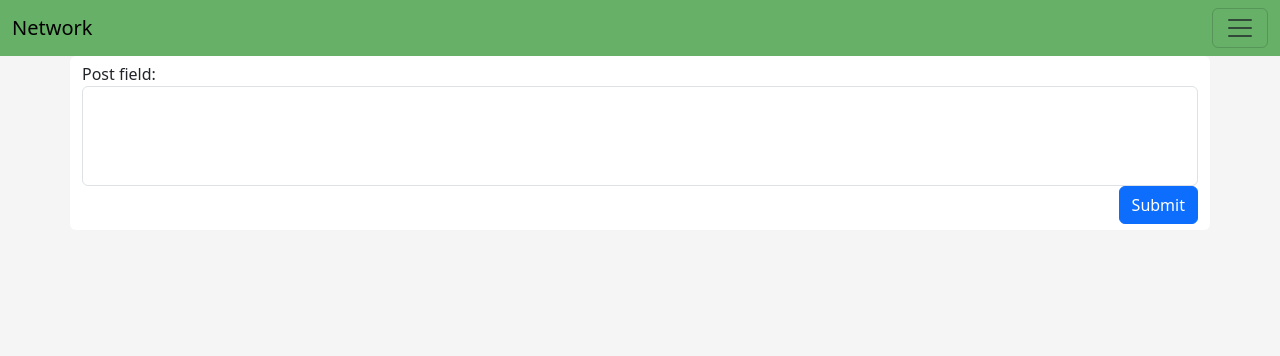
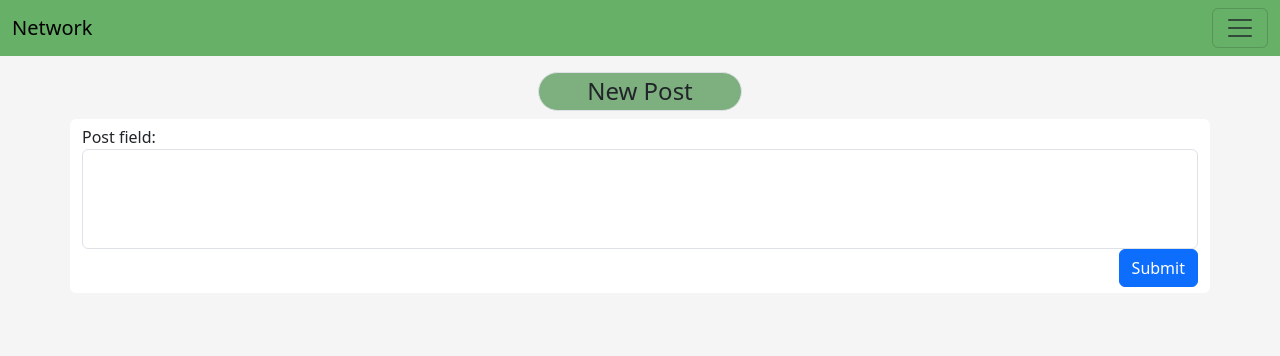
Before and after one commit to NearBee/Js-Network, a Django app: page /new_post in a window 1280 px wide. Shown: the top 356 px of the page. Run offline with Django 3.2, Linux system fonts and the light colour scheme; the visitor is signed in with stand-in values (Sample User, id 1).

Commit message:
Added top text for readability

```diff
--- a/network/templates/network/newpost.html
+++ b/network/templates/network/newpost.html
@@ -4,6 +4,11 @@
 {% block title %}New Post{% endblock %}
 
 {% block body %}
+<div class="row justify-content-center pt-4">
+    <div class="col-auto border rounded-pill px-5 py-1 titleClass">
+        <p class="h4 fw-light mb-0">New Post</p>
+    </div>
+</div>
 <div class="container pt-2">
     <div class="row justify-content-center">
         <form class="form-control border border-0" method="POST">
```
Also changed, not shown: network/templates/network/index.html (+6 -1 lines).
